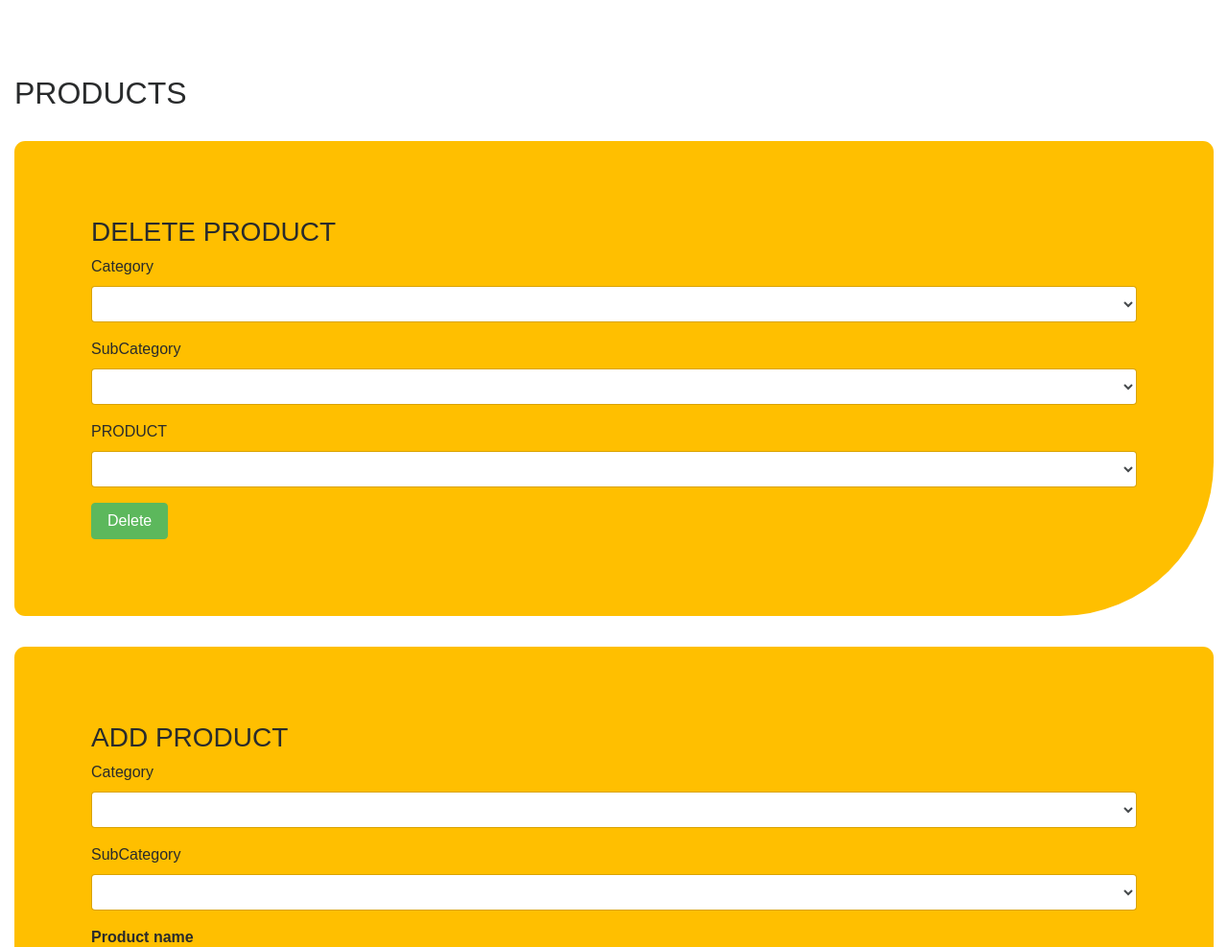
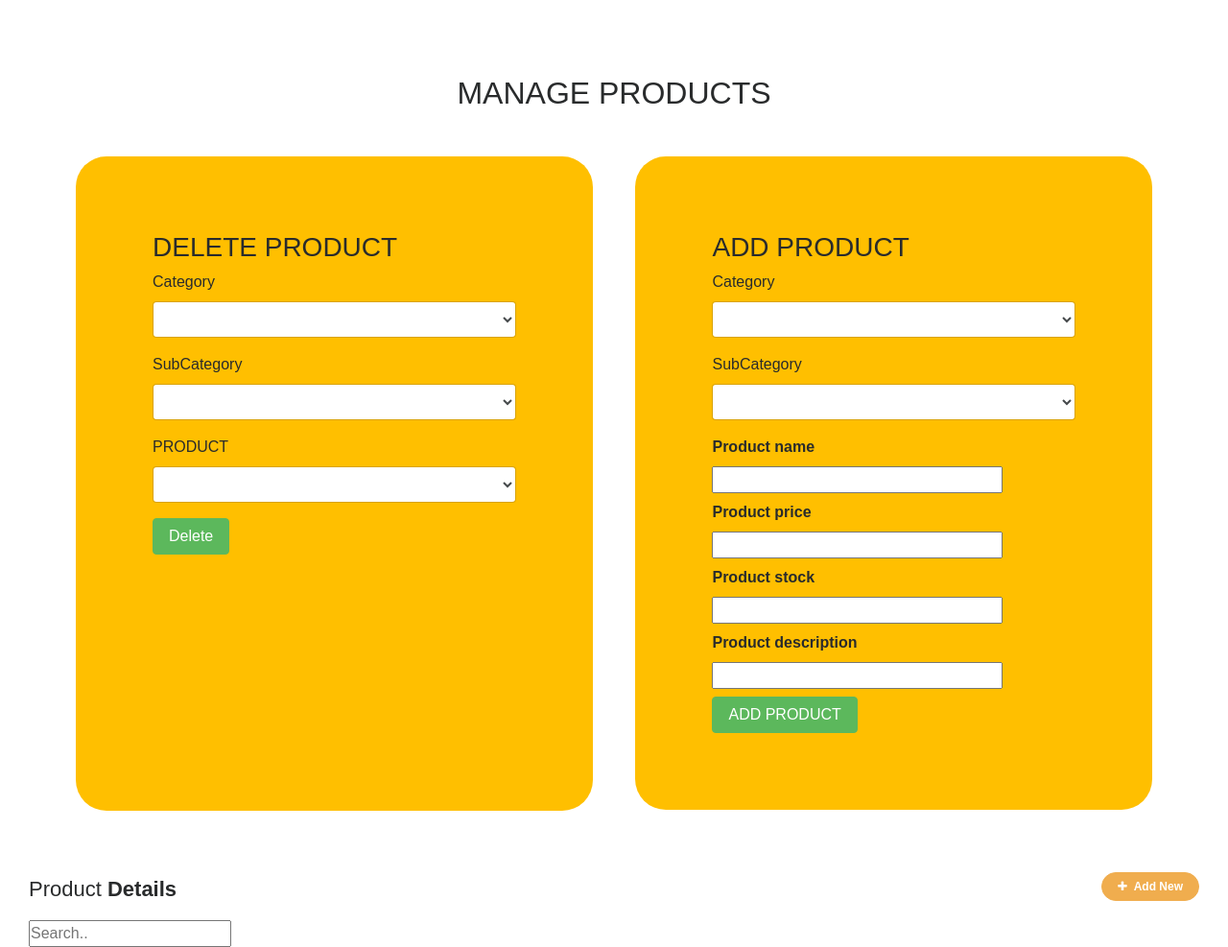
Before and after one commit to abdurrahmanbulut/AdmilPanel, a Flask app: page /products in a window 1280 px wide. Shown: the part 70-1057 px from the top of the page at 96% size. Run offline with Flask 2, Linux system fonts and the light colour scheme; the visitor is signed in with stand-in values (Sample User, id 1); data that the repository does not hold is empty; some libraries are stand-ins or nearby versions.

Commit message:
product page functionality

```diff
--- a/app.py
+++ b/app.py
@@ -165,6 +165,9 @@ def products():
 
     subCategoriesJson = []
     productListJson = []
+    product_list = []
+    sub_category_list = []
+    category_list = []
     for item in categoriesJson:
         cat = Category(item['name'], item['image'])
         category_list.append(cat)
@@ -185,15 +188,18 @@ def products():
     form.form_prod.choices=[(product.name) for product in product_list]
 
     if request.method == 'POST':
-
-       if form2.name:
-           data={"name":form2.name.data, "price":form2.price.data, "count":form2.stock.data, "id":1, "desc":form2.description.data,"image":"","discount":0}
+       lenght = 0
+       if form2.name.data:
+           data = {"name": form2.name.data, "price": int(form2.price.data), "count": int(form2.stock.data), "id": 1,
+                   "desc": form2.description.data, "image": "", "discount": 0}
            for category in categories:
                if category.val()["name"] == form.form_cat.data:
                    for sub in db.child("categories").child(category.key()).child("subCategories").get():
                        if (sub.val()["name"] == form.form_sub.data):
-                           db.child("categories").child(category.key()).child("subCategories").child(sub.key()).child(
-                               "productList").push(data)
+                            for x in db.child("categories").child(category.key()).child("subCategories").child(sub.key()).child("productList").get():
+                                lenght=lenght+1
+                            db.child("categories").child(category.key()).child("subCategories").child(sub.key()).child(
+                              "productList").child(str(lenght)).set(data)
 
        else:
            for category in categories:
--- a/templates/products.html
+++ b/templates/products.html
@@ -21,10 +21,11 @@
     <div class="row">
         <div class="col-md-12">
             <p>
-            <h2> PRODUCTS</h2></p>
+            <h2 style="text-align: center;"> MANAGE PRODUCTS</h2></p>
 
-
-            <form method="POST">
+            <div style="display: flex; justify-content: space-between; width: 100%; padding: 0rem 4rem 0rem 4rem;" >
+                <div style="width: 48%;">
+                    <form method="POST" style="border-radius: 2rem;" >
 
                         <h3>DELETE PRODUCT</h3>
                         {{form.srf_token}}
@@ -41,12 +42,15 @@
                             {{form.form_prod(class="form-control")}}
                         </div>
                         <input type="submit" class="btn btn-success" value="Delete" btn-lg>
+                        <div style="height: 11.7rem;">
 
+                        </div>
                     </form>
 
-
+                </div>
+                <div style="width: 48%;" >
                     {% from "includes/formhelpers.html" import render_field %}
-           <form  method = "POST">
+                    <form  method = "POST" style="border-radius: 2rem;">
                          <h3>ADD PRODUCT</h3>
                          {{form.srf_token}}
                          <div class="form-group">
@@ -64,8 +68,8 @@
 
                  <button type="submit" class="btn btn-success">ADD PRODUCT</button>
              </form>
-
-
+                </div>
+            </div>
         </div>
     </div>
 
@@ -82,7 +86,7 @@
                      style="display:none;width:100%;margin-top:10px;"></div>
             </div>
         </div>
-
+        <input id="myInput" type="text" placeholder="Search.." /> <br>
         <table class="table table-bordered" id="myTable">
             <thead>
             <tr>
@@ -127,6 +131,7 @@
         </table>
 
     </div>
+
 
       <footer class="costumer-footer">
         <div>
```
Lines whose indentation alone changed are shown as unchanged.
